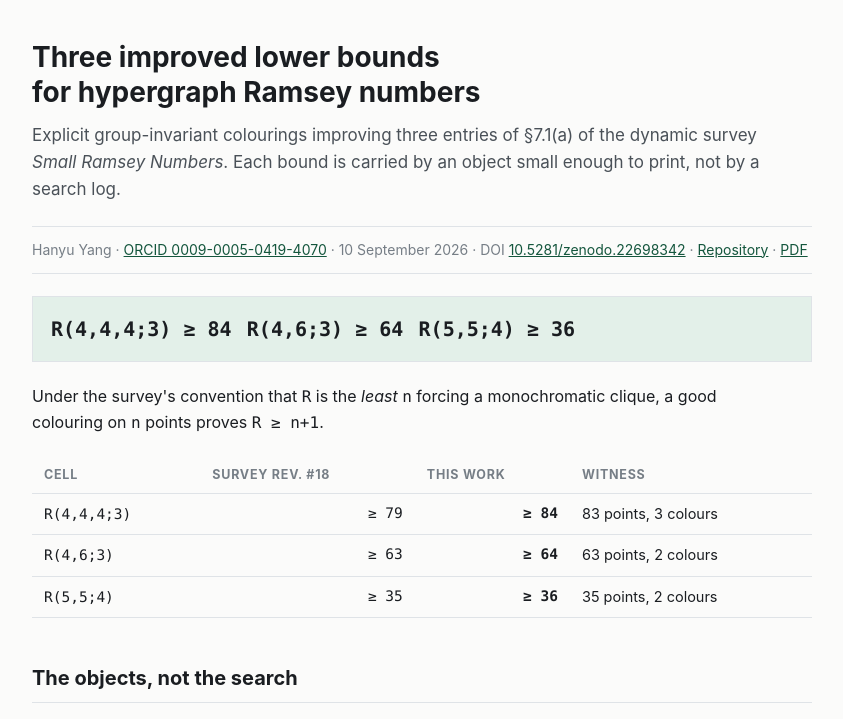
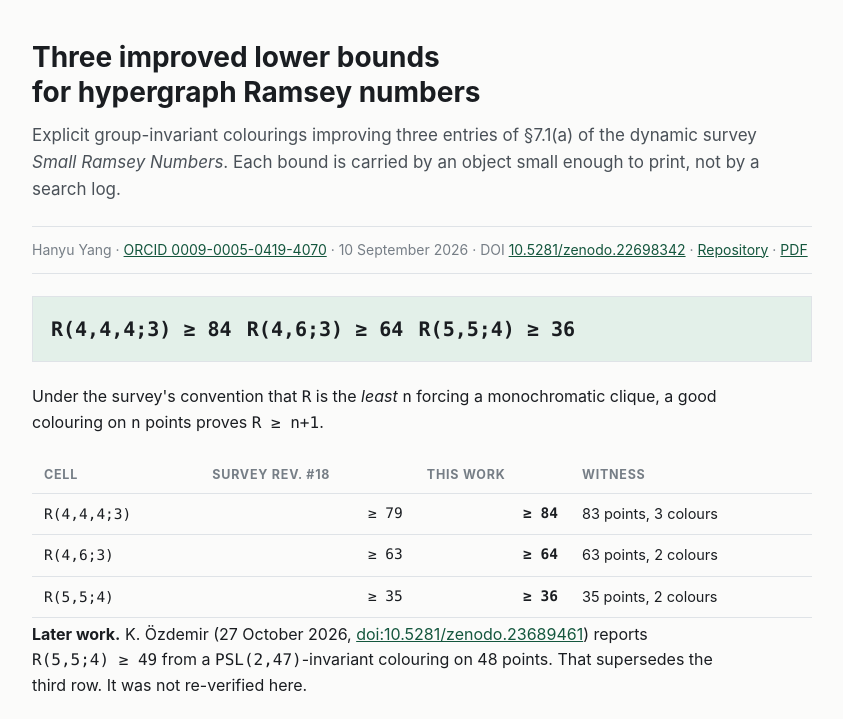
Before and after one commit to SeverinVisionary/hypergraph-ramsey-bounds, a plain HTML site: page docs/index.html in a window 1280 px wide. Shown: the top 719 px of the page, without its empty margins (218-1061 px from the left). Drawn offline with Linux system fonts and the light colour scheme.

Commit message:
docs: record that R(5,5;4) >= 36 is superseded by later work (#4)
Ozdemir (doi:10.5281/zenodo.23689461, 27 October 2026) reports
R(5,5;4) >= 49. Note it in the README, PRIOR_ART.md and the landing page,
and refresh the three affected SHA256SUMS lines. The colouring was not
re-verified here.

```diff
--- a/docs/index.html
+++ b/docs/index.html
@@ -159,6 +159,11 @@ DOI <a href="https://doi.org/10.5281/zenodo.22698342">10.5281/zenodo.22698342</a
 </table>
 </div>
 
+<p><strong>Later work.</strong> K. &Ouml;zdemir (27 October 2026,
+<a href="https://doi.org/10.5281/zenodo.23689461">doi:10.5281/zenodo.23689461</a>) reports
+<code>R(5,5;4) &ge; 49</code> from a <code>PSL(2,47)</code>-invariant colouring on 48 points.
+That supersedes the third row. It was not re-verified here.</p>
+
 <h2>The objects, not the search</h2>
 <p>Each result is a group-invariant colouring given as a small table over group
 orbits rather than as solver output. For <code>R(4,4,4;3)</code>: let
```
Also changed, not shown: 3 other files.
